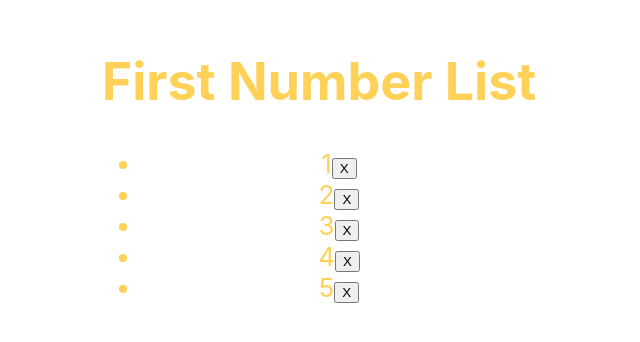
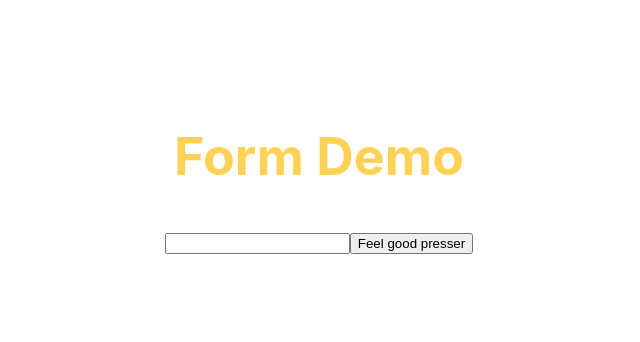
Before and after one commit to mykey007/react-course, a React (Create React App) app: page / in a window 1280 px wide. Shown: the part 228-570 px from the top of the page, without its empty margins (321-961 px from the left). Built offline with nearby package versions, Linux system fonts and the light colour scheme.

Commit message:
constrolled component - forms!

```diff
--- a/src/App.js
+++ b/src/App.js
@@ -8,14 +8,15 @@ import './App.css';
 // import BoxContainer from './BoxContainer'
 // import WiseSquare from './WiseSquare'
 // import CopyDemo from './CopyDemo'
-import NumberList from './NumberList'
+// import NumberList from './NumberList'
+import Form from './Form'
 
 
 function App() {
   return (
     <div className="App">
       <header className="App-header">
-        <NumberList/>
+        <Form/>
 
         {/* <Lottery title='Mini Daily' maxNum={10} maxBalls={3} /> */}
       </header>
--- /dev/null
+++ b/src/Form.js
@@ -0,0 +1,36 @@
+import React, { Component } from 'react'
+
+
+class Form extends Component {
+    constructor(props){
+        super(props)
+        this.state = {username: ''}
+        this.handleChange = this.handleChange.bind(this)
+        this.handleSubmit = this.handleSubmit.bind(this)
+    }
+    handleChange(evt){
+        this.setState({username: evt.target.value})
+    }
+    handleSubmit(evt){
+        // stop page from refreshing
+        evt.preventDefault()
+        //do the onSubmit things
+        alert(`You typed ${this.state.username}`)
+        //reset username back to empty
+        this.setState({username: ''})
+    }
+    render() {
+        return (
+            <div>
+                <h1>Form Demo</h1>
+                <form onSubmit={this.handleSubmit}>
+                    <input value={this.state.username} onChange={this.handleChange} type="text"/>
+                    <button>Feel good presser</button>
+                </form>
+            </div>
+        )
+    }
+}
+
+
+export default Form
```
